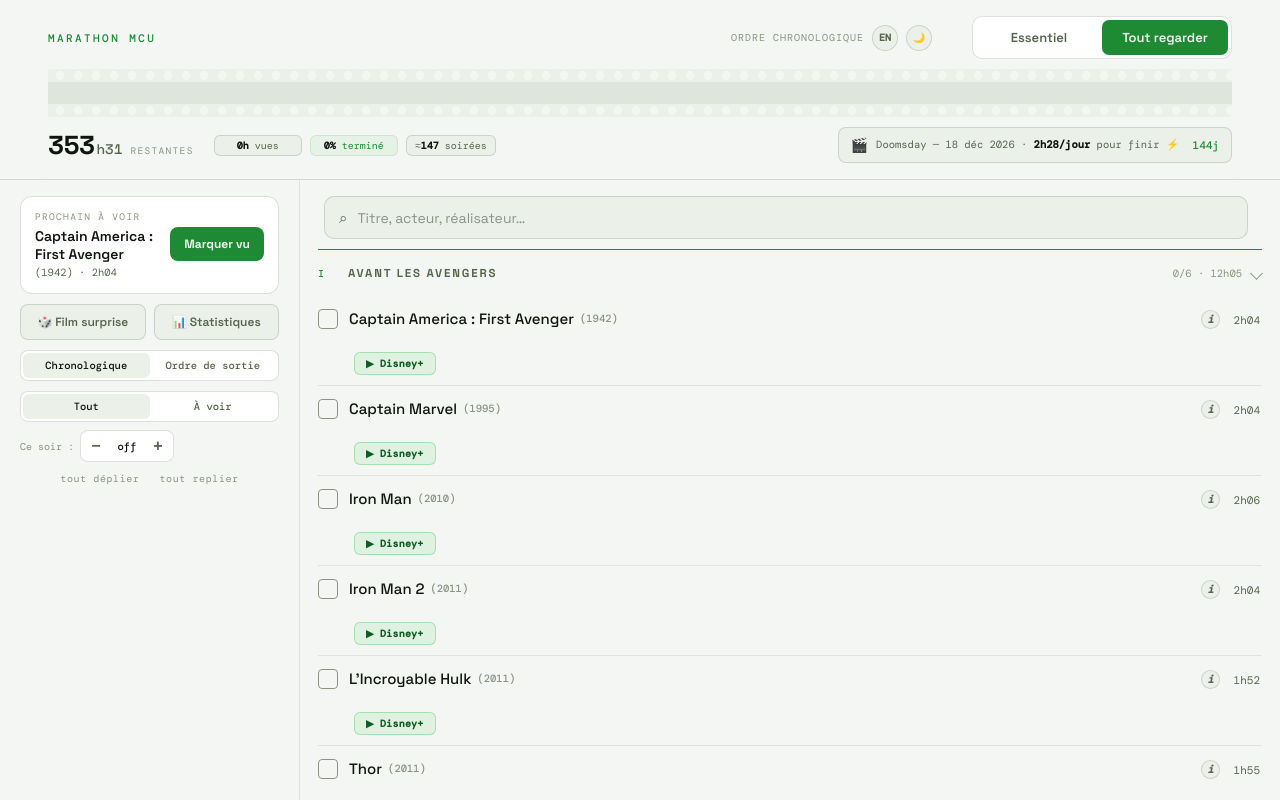
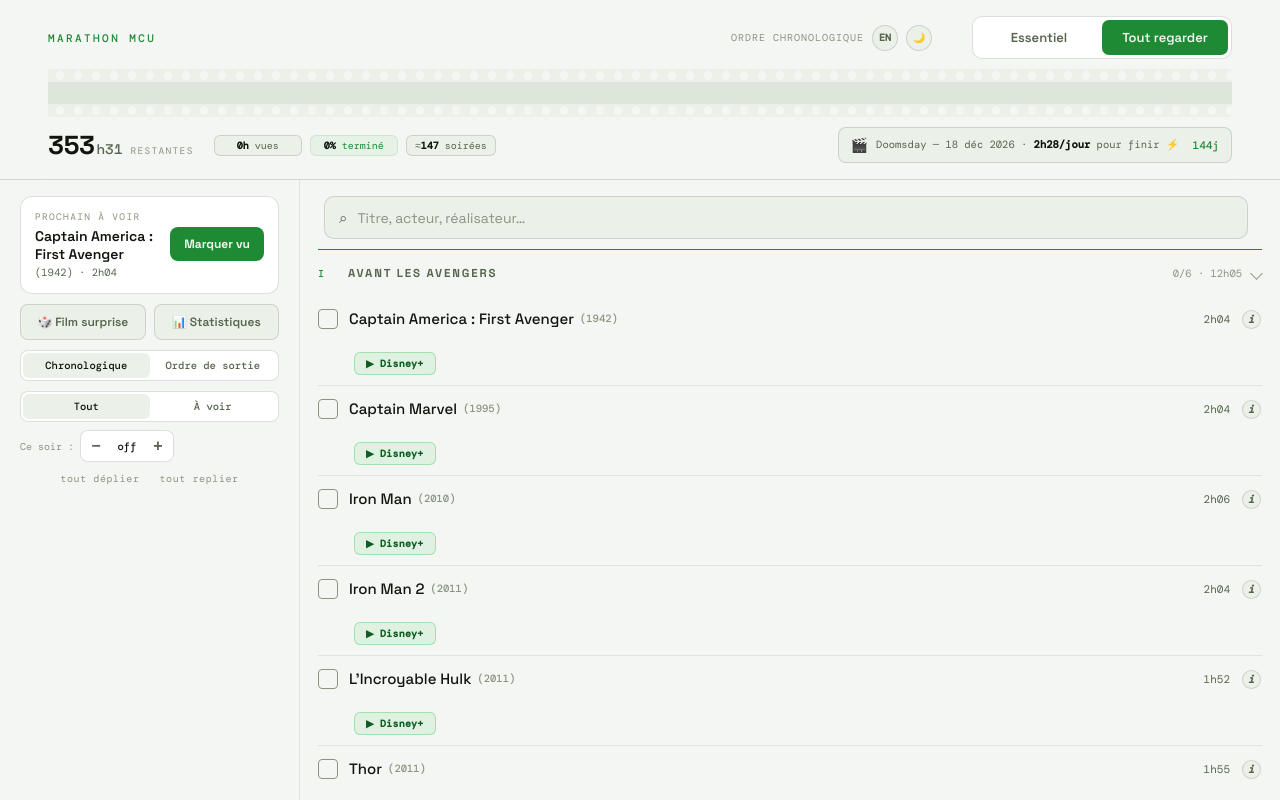
Before and after one commit to benjamin-ct/MCU-Tracker, a React (Vite) app: page / in a window 1280 px wide. Shown: the top 800 px of the page. Built offline with nearby package versions, Linux system fonts and the light colour scheme.

Commit message:
Refactor MovieRow and SeriesRow components for improved layout and styling consistency

```diff
--- a/src/components/Catalog/MovieRow.module.css
+++ b/src/components/Catalog/MovieRow.module.css
@@ -11,6 +11,10 @@
   display: flex;
   align-items: flex-start;
   gap: 6px;
+  /* Le padding-top vit ici (pas sur le label) : titre + bouton info + rtMeta
+     partent ainsi tous du même haut et s'alignent sur la 1re ligne du titre
+     via leur hauteur de ligne — aucun margin-top de compensation. */
+  padding-top: 11px;
   padding-right: 2px;
 }
 
@@ -19,21 +23,31 @@
   min-width: 0;
 }
 
-.rowTop :global(.info-btn) {
-  margin-top: 6px;
+/* Le bouton info (30px) porte déjà margin: -5px 0 → hauteur de layout = 20px,
+   soit la line-height du titre : il se centre naturellement, sans margin-top. */
+
+/* Durée + badge « ce soir » regroupés, centrés sur la ligne du titre.
+   min-height = line-height du titre (.rtT) → centrage sans valeur magique. */
+.rowTop .rtMeta {
+  display: flex;
+  align-items: center;
+  gap: 6px;
+  margin-left: auto;
+  padding-left: 8px;
+  min-height: 20px;
 }
 
 .rowTop .rtD {
-  margin-left: auto;
-  padding-left: 8px;
-  margin-top: 14.5px;
+  white-space: nowrap;
 }
 
 .row label {
   display: flex;
   align-items: flex-start;
   gap: 11px;
-  padding: 11px 0;
+  /* padding-top déplacé sur .rowTop ; on ne garde que l'espacement bas
+     (gap avant le footer). */
+  padding: 0 0 11px;
   cursor: pointer;
 }
 
@@ -100,6 +114,7 @@
 .row.tnFit .tonightTag {
   display: inline-flex;
 }
+
 
 /* ── FUTURE ── */
 .row.future {
@@ -177,16 +192,12 @@
 
 /* ── RESPONSIVE ── */
 @media (min-width: 768px) {
-  .row label {
-    padding: 13px 0;
+  .rowTop {
+    padding-top: 13px;
   }
 
-  .rowTop :global(.info-btn) {
-    margin-top: 8px;
-  }
-
-  .rowTop .rtD {
-    margin-top: 16.5px;
+  .row label {
+    padding: 0 0 13px;
   }
 
   .dpRowInner {
--- a/src/components/Catalog/MovieRow.tsx
+++ b/src/components/Catalog/MovieRow.tsx
@@ -1,10 +1,10 @@
-import { FilmEntry, getMonthNames, getTitle, Lang, PlatformEntry } from '../../data';
-import { trWatchedOn } from '../../i18n';
-import { fmt, fmtDayMonth } from '../../utils/format';
-import { OptionalBadge, PlatformBadge, TonightBadge } from './Badges';
-import { DisneyPlusLink } from './DisneyPlusLink';
+import {FilmEntry, getMonthNames, getTitle, Lang, PlatformEntry} from '../../data';
+import {trWatchedOn} from '../../i18n';
+import {fmt, fmtDayMonth} from '../../utils/format';
+import {OptionalBadge, PlatformBadge, TonightBadge} from './Badges';
+import {DisneyPlusLink} from './DisneyPlusLink';
 import styles from './MovieRow.module.css';
-import { StarRating } from './StarRating';
+import {StarRating} from './StarRating';
 
 interface MovieRowProps {
   entry: FilmEntry;
@@ -70,11 +70,13 @@
             </span>
           </span>
         </label>
+        <span className={styles.rtMeta}>
+          <span className={styles.rtD}>{fmt(entry.m)}</span>
+          <TonightBadge lang={lang} visible={tonightFit}/>
+        </span>
         <button type="button" className="info-btn" onClick={onOpenInfo}>
           <span>i</span>
         </button>
-        <span className={styles.rtD}>{fmt(entry.m)}</span>
-        <TonightBadge lang={lang} visible={tonightFit} />
       </div>
       <div className={styles.rowFooter}>
         <div className={styles.dpRow}>
--- a/src/components/Catalog/SeriesRow.tsx
+++ b/src/components/Catalog/SeriesRow.tsx
@@ -1,15 +1,15 @@
-import type { MouseEvent as ReactMouseEvent } from 'react';
-import { useEffect, useRef } from 'react';
+import type {MouseEvent as ReactMouseEvent} from 'react';
+import {useEffect, useRef} from 'react';
 
-import type { Lang, PlatformEntry, SeriesEntry } from '../../data';
-import { getTitle } from '../../data';
-import { t } from '../../i18n';
-import { fmt } from '../../utils/format';
-import { OptionalBadge, PlatformBadge, SeriesTonightBadge } from './Badges';
-import { DisneyPlusLink } from './DisneyPlusLink';
-import { SeriesEpisodeList } from './SeriesEpisodeList';
+import type {Lang, PlatformEntry, SeriesEntry} from '../../data';
+import {getTitle} from '../../data';
+import {t} from '../../i18n';
+import {fmt} from '../../utils/format';
+import {OptionalBadge, PlatformBadge, SeriesTonightBadge} from './Badges';
+import {DisneyPlusLink} from './DisneyPlusLink';
+import {SeriesEpisodeList} from './SeriesEpisodeList';
 import styles from './SeriesRow.module.css';
-import { StarRating } from './StarRating';
+import {StarRating} from './StarRating';
 
 interface SeriesRowProps {
   entry: SeriesEntry;
@@ -92,10 +92,7 @@
           </label>
         </div>
         <div className={styles.sgInfo}>
-          <div className={styles.sgName}>
-            {title}
-            <SeriesTonightBadge lang={lang} visible={tonightFit} />
-          </div>
+          <div className={styles.sgName}>{title}</div>
           <div className={styles.sgSub}>
             {entry.opt ? <OptionalBadge lang={lang} /> : null}
             {platform ? <PlatformBadge platform={platform} lang={lang} /> : null}S{entry.season} · {entry.count}{' '}
@@ -105,6 +102,7 @@
             </span>
           </div>
         </div>
+        <SeriesTonightBadge lang={lang} visible={tonightFit}/>
         <button type="button" className="info-btn" data-info onClick={onOpenInfo}>
           <span>i</span>
         </button>
```
